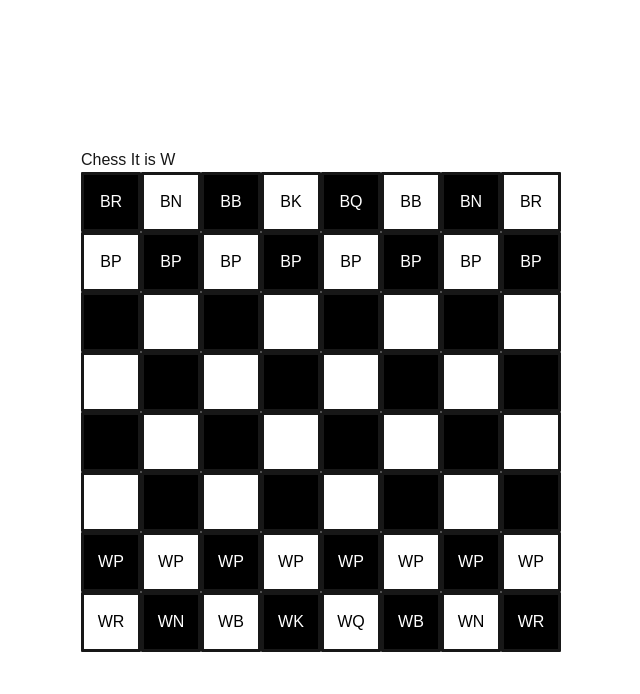
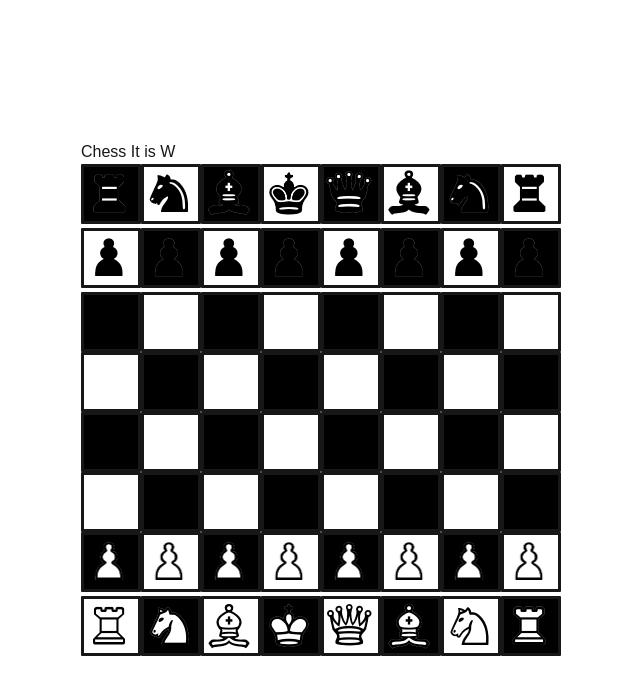
Before and after one commit to RisingSatalite/chess, a Next.js app: page / in a window 1280 px wide. Shown: the top 694 px of the page, without its empty margins (319-959 px from the left). Built offline with nearby package versions, Linux system fonts and the light colour scheme.

Commit message:
display basic pieces

```diff
--- a/src/component/square.js
+++ b/src/component/square.js
@@ -1,6 +1,6 @@
 'use client'
 
-import { useEffect } from "react"
+import Image from "next/image";
 
 export default function Square({ prop, onClickFunction, number = 0, selected = 64, row=0 }) {
     let bgColor;
@@ -35,9 +35,24 @@ export default function Square({ prop, onClickFunction, number = 0, selected = 6
         color: textColour,
     };
 
+    const pieceWidth = 25;
+    const pieceHeight = 25;
+
     return (
         <button onClick={onClickFunction} style={buttonStyle} className="square">
-            {display}
+            {display === "-" && display}
+            {display === "WK" && <Image src="/WhiteKing.png" alt={display} width={50} height={50} />}
+            {display === "WQ" && <Image src="/WhiteQueen.png" alt={display} width={50} height={50} />}
+            {display === "WB" && <Image src="/WhiteBishop.png" alt={display} width={50} height={50} />}
+            {display === "WR" && <Image src="/WhiteRook.png" alt={display} width={50} height={50} />}
+            {display === "WN" && <Image src="/WhiteKnight.png" alt={display} width={50} height={50} />}
+            {display === "WP" && <Image src="/WhitePawn.png" alt={display} width={50} height={50} />}
+            {display === "BK" && <Image src="/BlackKing.png" alt={display} width={50} height={50} />}
+            {display === "BQ" && <Image src="/BlackQueen.png" alt={display} width={50} height={50} />}
+            {display === "BB" && <Image src="/BlackBishop.png" alt={display} width={50} height={50} />}
+            {display === "BR" && <Image src="/BlackRook.png" alt={display} width={50} height={50} />}
+            {display === "BN" && <Image src="/BlackKnight.png" alt={display} width={50} height={50} />}
+            {display === "BP" && <Image src="/BlackPawn.png" alt={display} width={50} height={50} />}
         </button>
     );
 }
```
Also changed, not shown: public/BlackKnight.png (renamed from public/BlackKinght.png).
